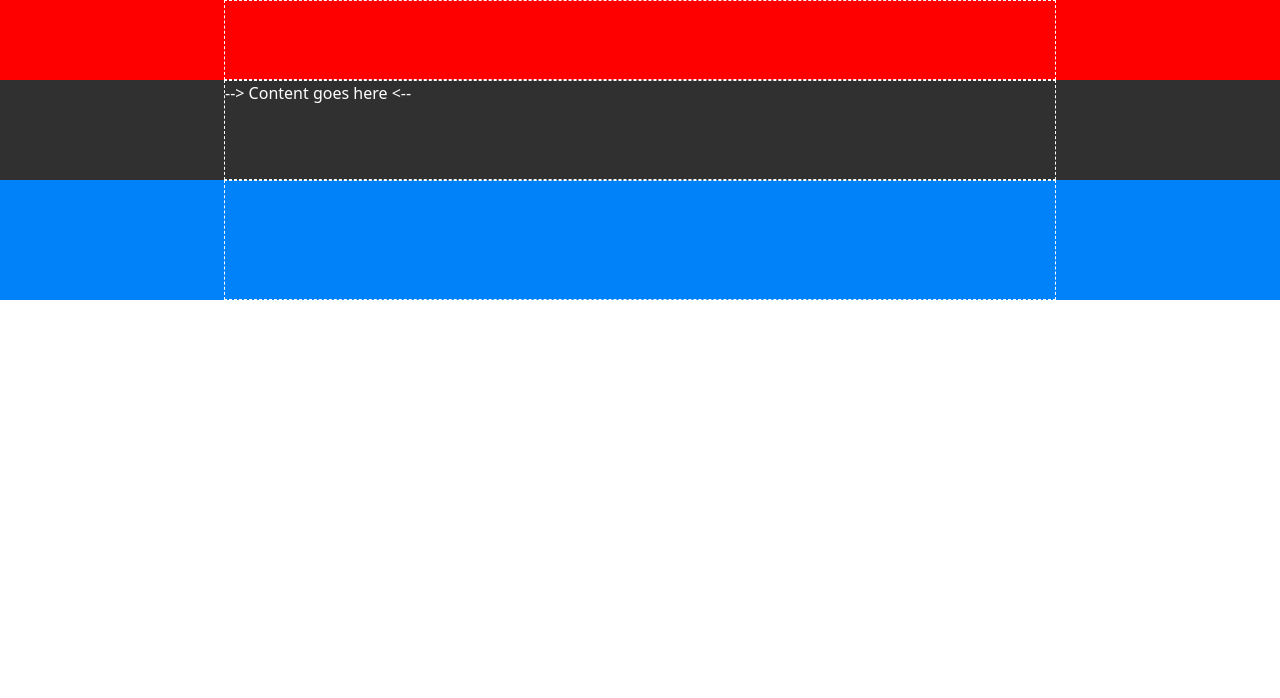
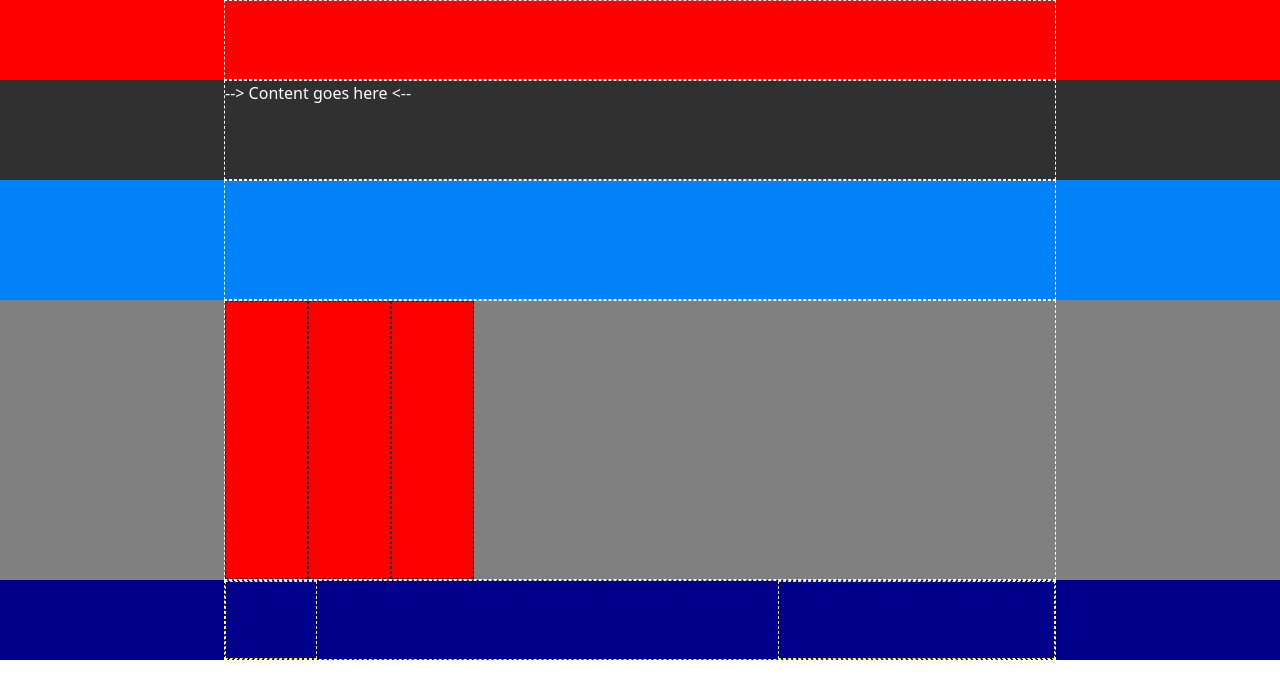
Before and after one commit to alessiaBer/vite-comics, a Vue app: page / in a window 1280 px wide. Shown: the top 698 px of the page. Built offline with nearby package versions, Linux system fonts and the light colour scheme.

Commit message:
[add] footer block

```diff
--- a/src/App.vue
+++ b/src/App.vue
@@ -2,37 +2,78 @@
 export default {
   data() {
     return {
-      message: 'Helloo'
-    }
-  }
-}
+      message: "Helloo",
+    };
+  },
+};
 </script>
 
 <template>
+<div class="my-container debug">
   <header>
     <div class="header_container"></div>
   </header>
 
   <main>
     <div class="main_content">
-      <div class="content_container">
-      --&gt; Content goes here &lt;--
-      </div>
-
+      <div class="content_container">--&gt; Content goes here &lt;--</div>
     </div>
     <div class="shop">
       <div class="shop_container"></div>
     </div>
   </main>
 
-  <footer></footer>
+  <footer>
+    <div class="footer_top">
+      <div class="top_container">
+        <div class="my_col"></div>
+        <div class="my_col"></div>
+        <div class="my_col"></div>
+      </div>
+    </div>
+
+    <div class="footer_bottom">
+      <div class="bottom_container">
+        <div class="bottom_left"></div>
+        <div class="bottom_right">
+
+        </div>
+      </div>
+    </div>
+  </footer>
+</div>
 </template>
 
 <style lang="scss" scoped>
-
-header {
+.debug header {
   height: 80px;
   background-color: red;
 }
 
+.debug .footer_top {
+  height: 280px;
+  background-color: grey;
+    .my_col {
+      height: 100%;
+      background-color: red;
+      border: 1px dashed;
+      width: calc(100% / 10);
+    }
+}
+
+.debug .footer_bottom {
+  .bottom_container {
+    justify-content: space-between;
+  }
+  height: 80px;
+  background-color: /* dark */ darkblue;
+  .bottom_left {
+    width: calc(100% / 9);
+    border: 1px dashed yellow;
+  }
+  .bottom_right {
+    width: calc(100% / 3);
+    border: 1px dashed yellow;
+  }
+}
 </style>
--- a/src/assets/scss/partials/_common.scss
+++ b/src/assets/scss/partials/_common.scss
@@ -9,4 +9,5 @@ $socials: #797979;
     height: 100%;
     margin: 0 auto;
     border: 1px dashed white;
+    display: flex;
 }
```
Also changed, not shown: src/assets/scss/app.scss (line endings or trailing spaces).
